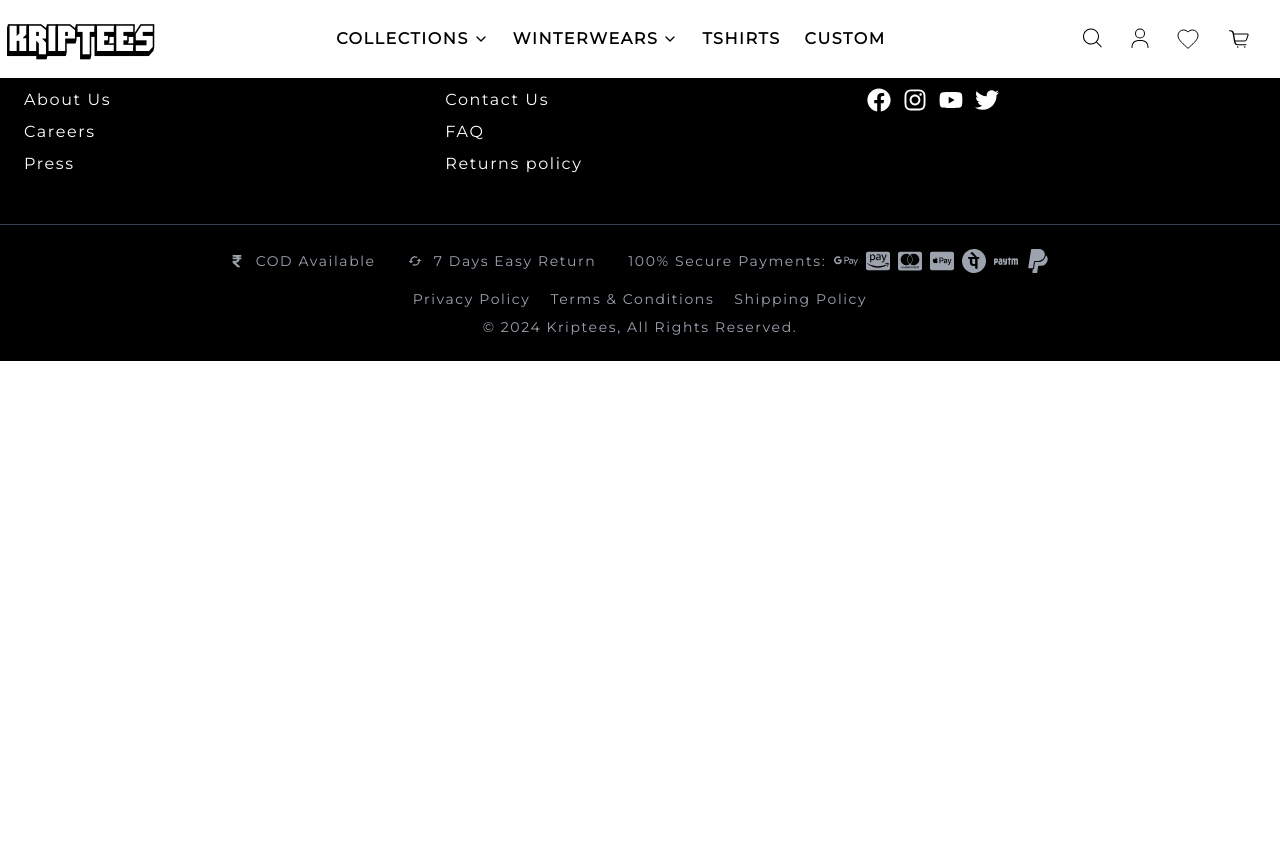
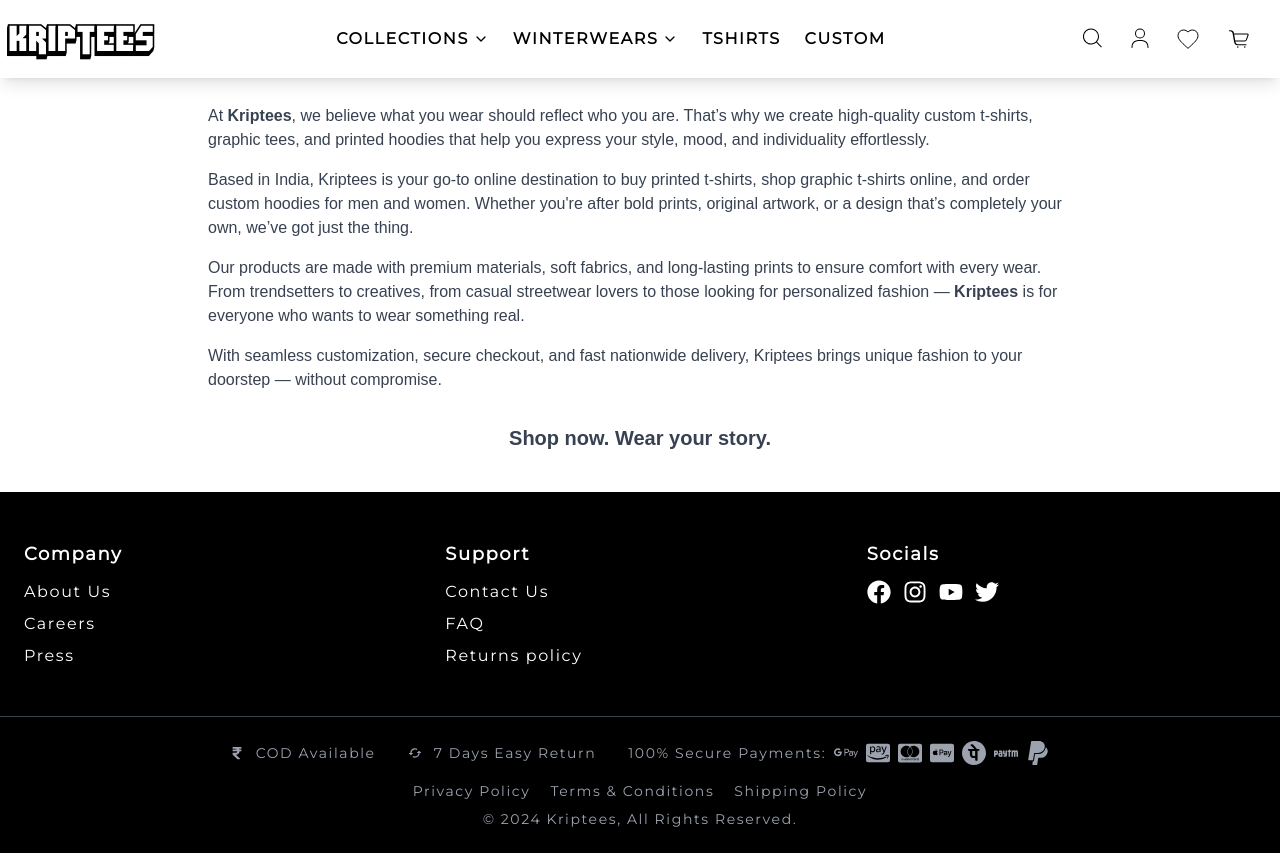
Before and after one commit to Omironside754/kriptees-frontend, a React (Create React App) app: page /AboutUs in a window 1280 px wide. Before the commit the page ends 800 px from the top, so only its background shows below. Built offline with nearby package versions, Linux system fonts and the light colour scheme; no server answers; a web font is replaced by a local one.

Commit message:
Update Aboutus.jsx

```diff
--- a/src/Terms&Condtions/Aboutus.jsx
+++ b/src/Terms&Condtions/Aboutus.jsx
@@ -1,15 +1,35 @@
-import { Typography, Container, Grid, Button } from "@mui/material";
-import MetaData from "../component/Layouts/MetaData/MetaData"
-import { Link } from "react-router-dom";
+import React from "react";
 
+function About() {
+  return (
+    <div className="max-w-4xl mx-auto px-4 py-10 text-gray-700">
+      <h1 className="text-4xl font-bold text-center mb-6">About Us</h1>
+      <p className="mb-4">
+        At <strong>Kriptees</strong>, we believe what you wear should reflect who you are. That’s why we
+        create high-quality custom t-shirts, graphic tees, and printed hoodies that help you
+        express your style, mood, and individuality effortlessly.
+      </p>
+      <p className="mb-4">
+        Based in India, Kriptees is your go-to online destination to buy printed t-shirts, shop
+        graphic t-shirts online, and order custom hoodies for men and women. Whether
+        you're after bold prints, original artwork, or a design that’s completely your own,
+        we’ve got just the thing.
+      </p>
+      <p className="mb-4">
+        Our products are made with premium materials, soft fabrics, and long-lasting prints
+        to ensure comfort with every wear. From trendsetters to creatives, from casual
+        streetwear lovers to those looking for personalized fashion — <strong>Kriptees</strong> is for everyone
+        who wants to wear something real.
+      </p>
+      <p className="mb-4">
+        With seamless customization, secure checkout, and fast nationwide delivery,
+        Kriptees brings unique fashion to your doorstep — without compromise.
+      </p>
+      <p className="text-xl font-semibold text-center mt-8">
+        Shop now. Wear your story.
+      </p>
+    </div>
+  );
+}
 
-
-const AboutUs = () => {
-
-  return (
-    <>
-    </>
-  );
-};
-
-export default AboutUs;
+export default About;
```
